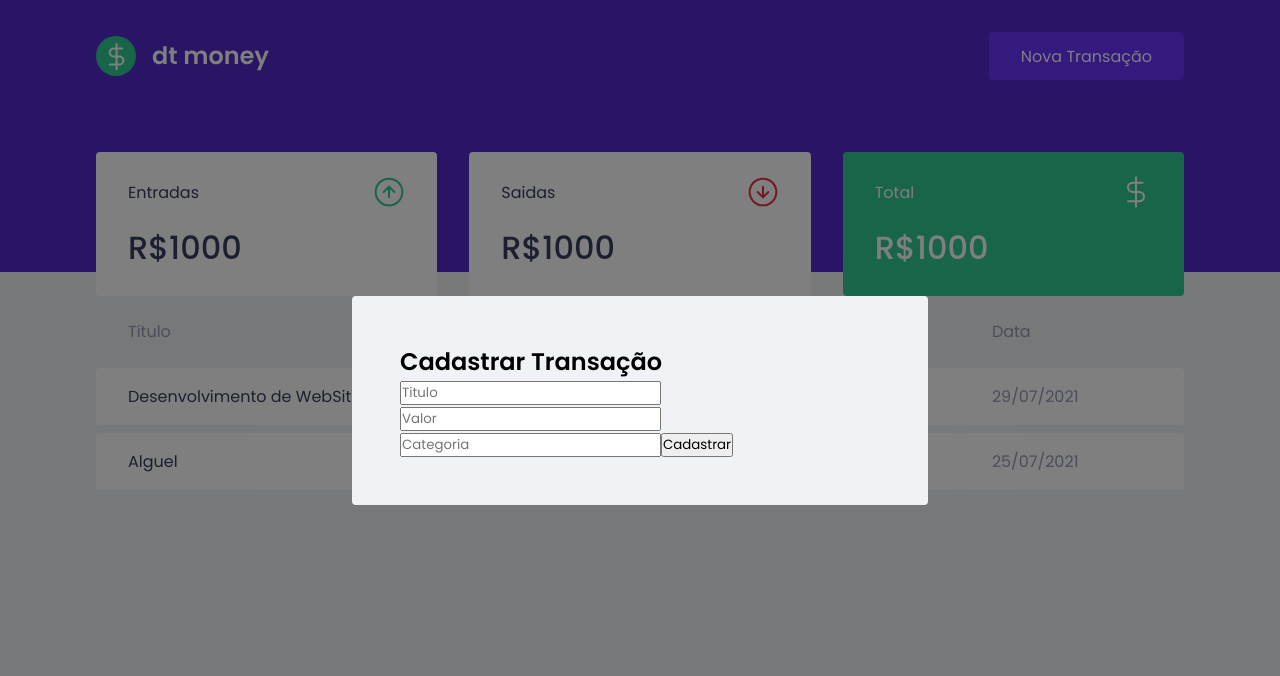
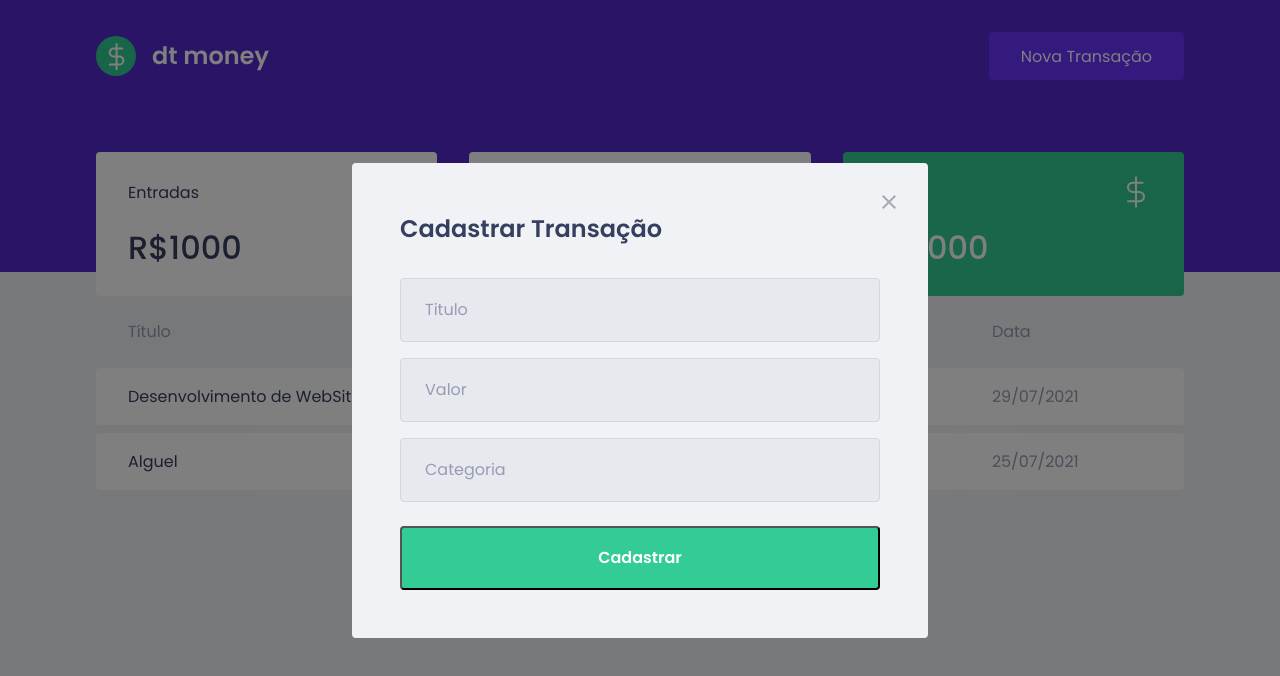
Before and after one commit to LFelpsDev/dt-money, a React (Create React App) app: page / in a window 1280 px wide. Both pictures are taken after a click on the button "Nova Transação". Shown: the top 676 px of the page. Built offline with nearby package versions, Linux system fonts and the light colour scheme; no server answers; what miragejs would draw is missing.

Commit message:
Aplicando a Estilização no nosso Modal

```diff
--- a/src/components/NewTransactionModal/index.tsx
+++ b/src/components/NewTransactionModal/index.tsx
@@ -1,6 +1,6 @@
 import Modal from 'react-modal';
 import { Container } from './styles'
-
+import closeImg from '../../assets/fechar.svg'
 
 interface NewTransactionModalProps {
   isOpen: boolean;
@@ -15,6 +15,13 @@ export function NewTransactionModal({ isOpen, onRequestClose, }: NewTransactionM
       overlayClassName="react-modal-overlay"
       className="react-modal-content"
     >
+      <button type="button"
+      onClick={onRequestClose}
+      className="react-modal-close"
+      >
+        <img src={closeImg} alt="Fechar modal" />
+      </button>
+
       <Container>
         <h2>Cadastrar Transação</h2>
 
--- a/src/components/NewTransactionModal/styles.ts
+++ b/src/components/NewTransactionModal/styles.ts
@@ -2,5 +2,48 @@ import styled from 'styled-components';
 
 
 export const Container = styled.form`
+  h2 {
+    color: var(--text-title);
+    font-size: 1.5rem;
+    margin-bottom: 2rem;
+  }
 
+  input {
+    width: 100%;
+    padding: 0 1.5rem;
+    height: 4rem;
+    border-radius: 0.25rem;
+
+    border: 1px solid #d7d7d7;
+    background: #e7e9ee;
+
+    font-weight: 400;
+    font-size: 1rem;
+
+    &::placeholder {
+      color: var(--text-body);
+    }
+
+    & + input {
+      margin-top: 1rem;
+    }
+  }
+
+  button[type="submit"]{
+    width: 100%;
+    padding: 0 1.5rem;
+    height: 4rem;
+    color: #fff;
+    background-color: var(--green);
+    border-radius: 0.25rem;
+    font-size: 1rem;
+    margin-top: 1.5rem;
+    transition: filter 0.3s;
+    font-weight: 600;
+
+
+    &:hover {
+      filter: brightness(0.9);
+    }
+  }
 `;
--- a/src/styles/global.ts
+++ b/src/styles/global.ts
@@ -81,4 +81,19 @@ export const GlobalStyle = createGlobalStyle`
     border-radius: 0.25rem;
   }
 
+  .react-modal-close {
+    position: absolute;
+    border: 0;
+    border-radius: 0.25rem;
+    right: 1.5rem;
+    top: 1.5rem;
+    padding: .5rem;
+    background: transparent;
+    transition: filter 0.3s;
+
+    &:hover {
+      filter: brightness(0.7);
+    }
+  }
+
 `;
```
